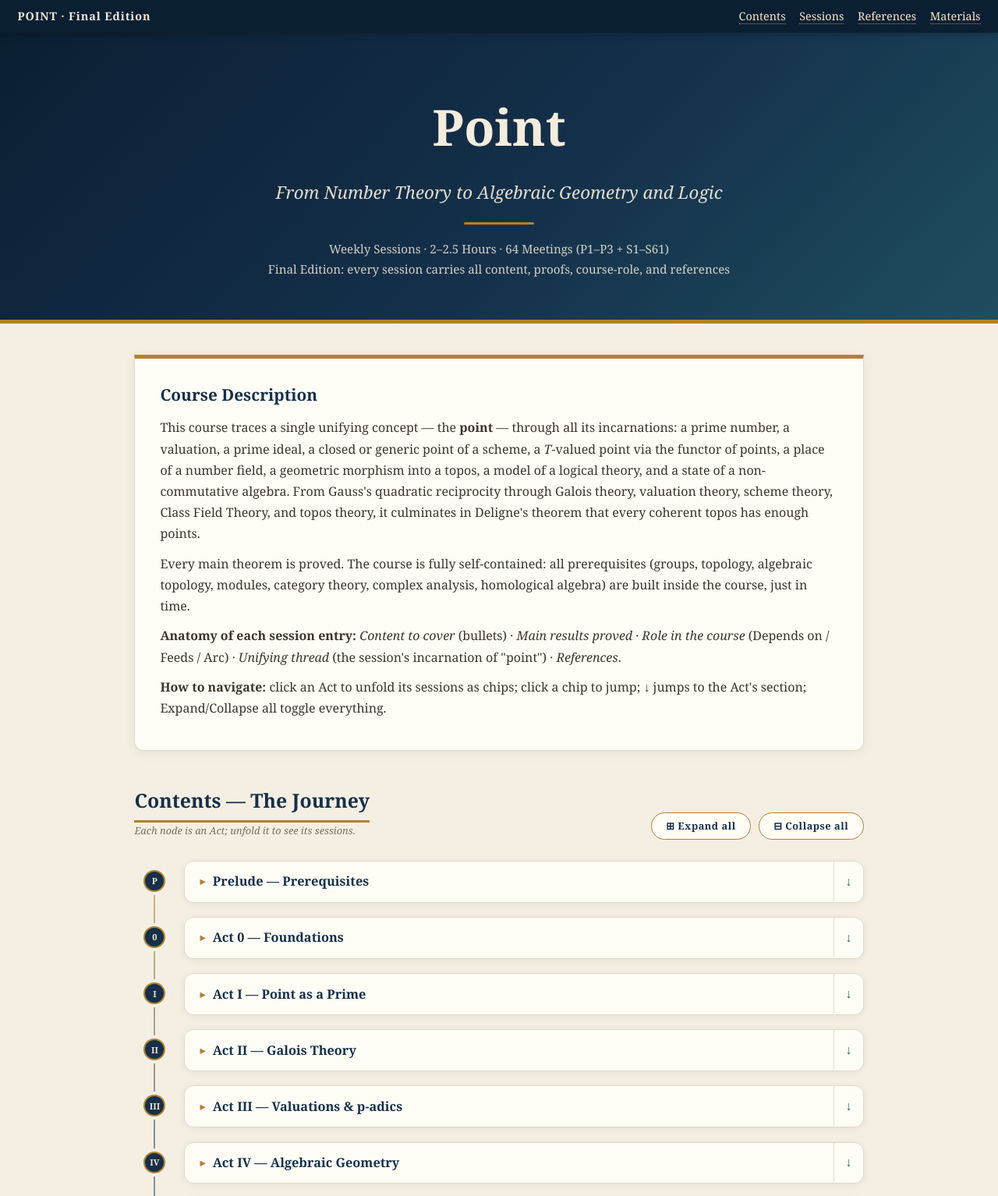
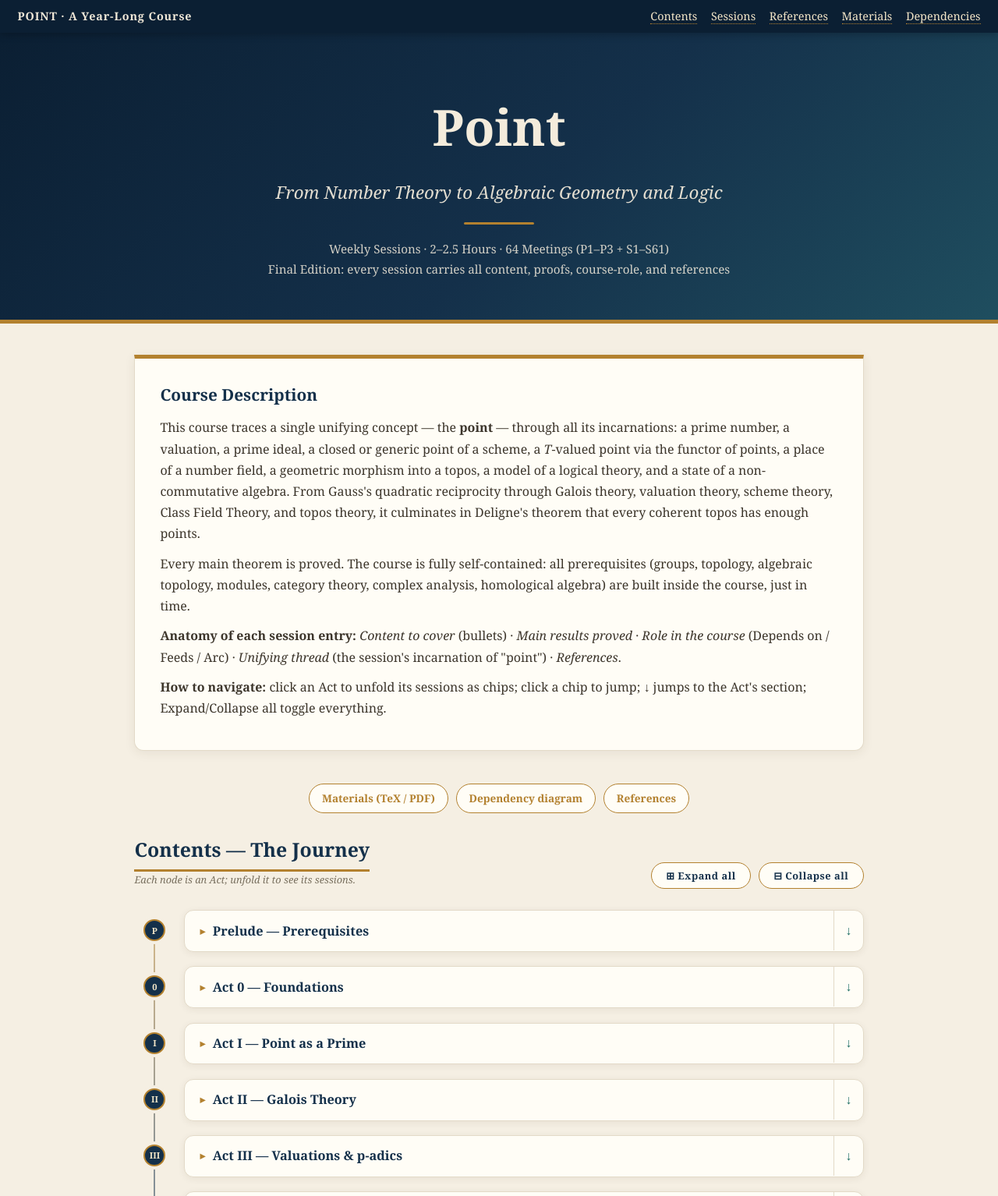
Before and after one commit to masoudmz/point-course, a plain HTML site: page index.html in a window 1280 px wide. Shown: the top 1534 px of the page at 78% size. Drawn offline with Linux system fonts and the light colour scheme.

Commit message:
site: quick-links bar + Dependencies link; clean edition wording

```diff
--- a/index.html
+++ b/index.html
@@ -3,7 +3,7 @@
 <head>
 <meta charset="UTF-8">
 <meta name="viewport" content="width=device-width, initial-scale=1.0">
-<title>Point — Final Edition (v2.1)</title>
+<title>Point — From Number Theory to Algebraic Geometry and Logic</title>
 <style>
   :root{--paper:#f5efe3;--card:#fffdf6;--ink:#241e16;--muted:#79705f;--line:#e3dac8;--navy:#14304a;--navy-deep:#0b1f33;--brass:#b3812f;--brass-soft:#f3e6c8;--crimson:#a02c2c;--teal:#1e6e64;--session-bg:#fbf7ec;}
   *{margin:0;padding:0;box-sizing:border-box;}
@@ -90,12 +90,17 @@
 .files a{font-size:.68rem;font-weight:700;text-decoration:none;border:1px solid var(--brass);color:var(--brass);border-radius:10px;padding:.08rem .55rem;}
 .files a:hover{background:var(--brass);color:#fff;}
 </style>
+<style>/*quicklinks*/
+.quicklinks{display:flex;gap:.6rem;flex-wrap:wrap;justify-content:center;margin:0 0 1.6rem;}
+.quicklinks a{font-size:.85rem;font-weight:700;text-decoration:none;border:1.5px solid var(--brass);color:var(--brass);border-radius:999px;padding:.4rem 1rem;background:var(--card);}
+.quicklinks a:hover{background:var(--brass);color:#fff;}
+</style>
 </head>
 <body>
 
 <div id="topbar">
-  <span class="brand">POINT · Final Edition</span>
-  <span><a href="#toc">Contents</a><a href="#acts">Sessions</a><a href="#refs">References</a><a href="materials.html">Materials</a></span>
+  <span class="brand">POINT · A Year-Long Course</span>
+  <span><a href="#toc">Contents</a><a href="#acts">Sessions</a><a href="#refs">References</a><a href="materials.html">Materials</a><a href="dependencies.html">Dependencies</a></span>
 </div>
 
 <header>
@@ -116,6 +121,11 @@
 </div>
 
 <!-- ══ TOC ══ -->
+<nav class="quicklinks">
+  <a href="materials.html">Materials (TeX / PDF)</a>
+  <a href="dependencies.html">Dependency diagram</a>
+  <a href="#refs">References</a>
+</nav>
 <div class="toc" id="toc">
   <div class="toc-bar">
     <div><h2>Contents — The Journey</h2><div class="hint">Each node is an Act; unfold it to see its sessions.</div></div>
```
